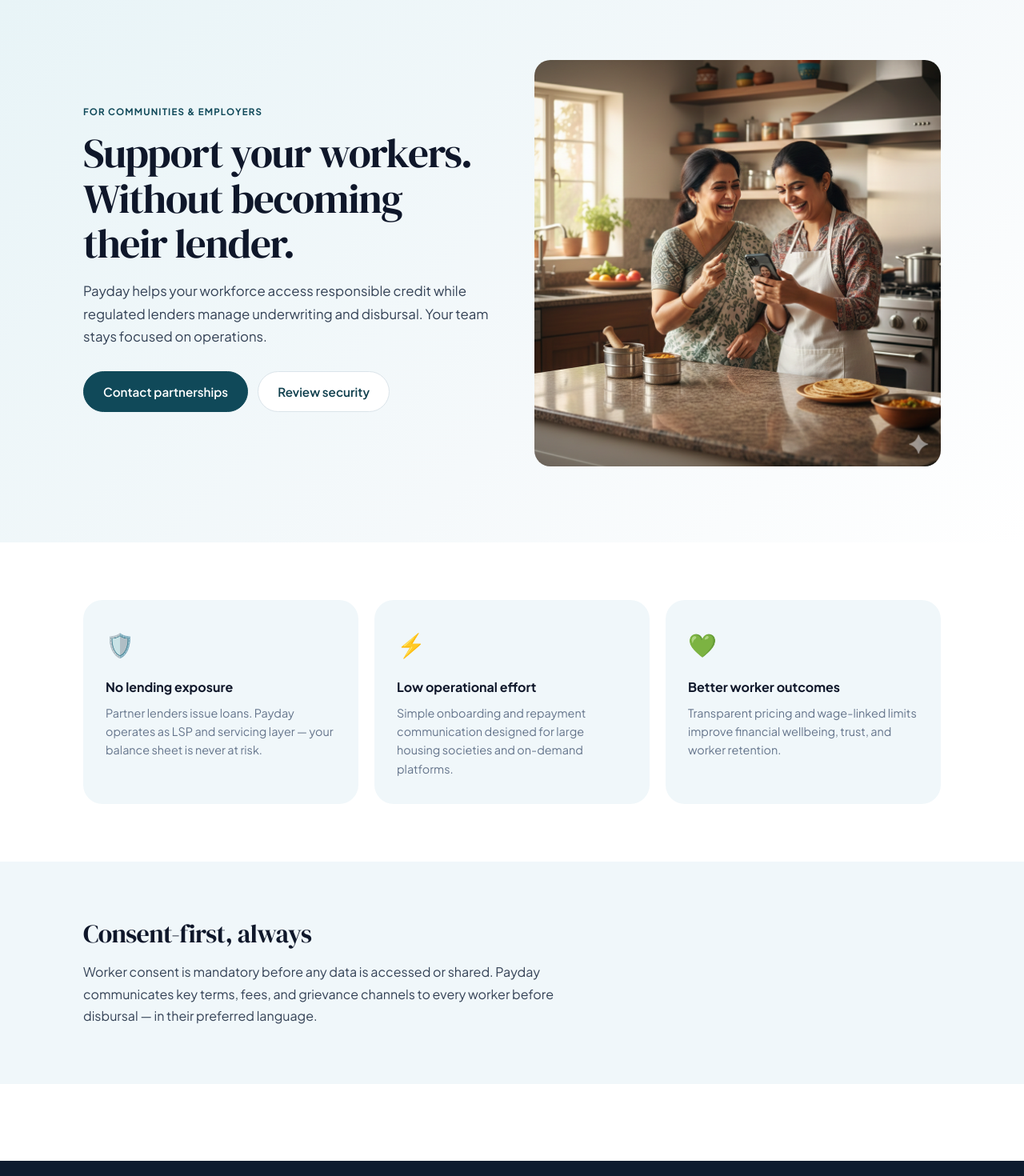
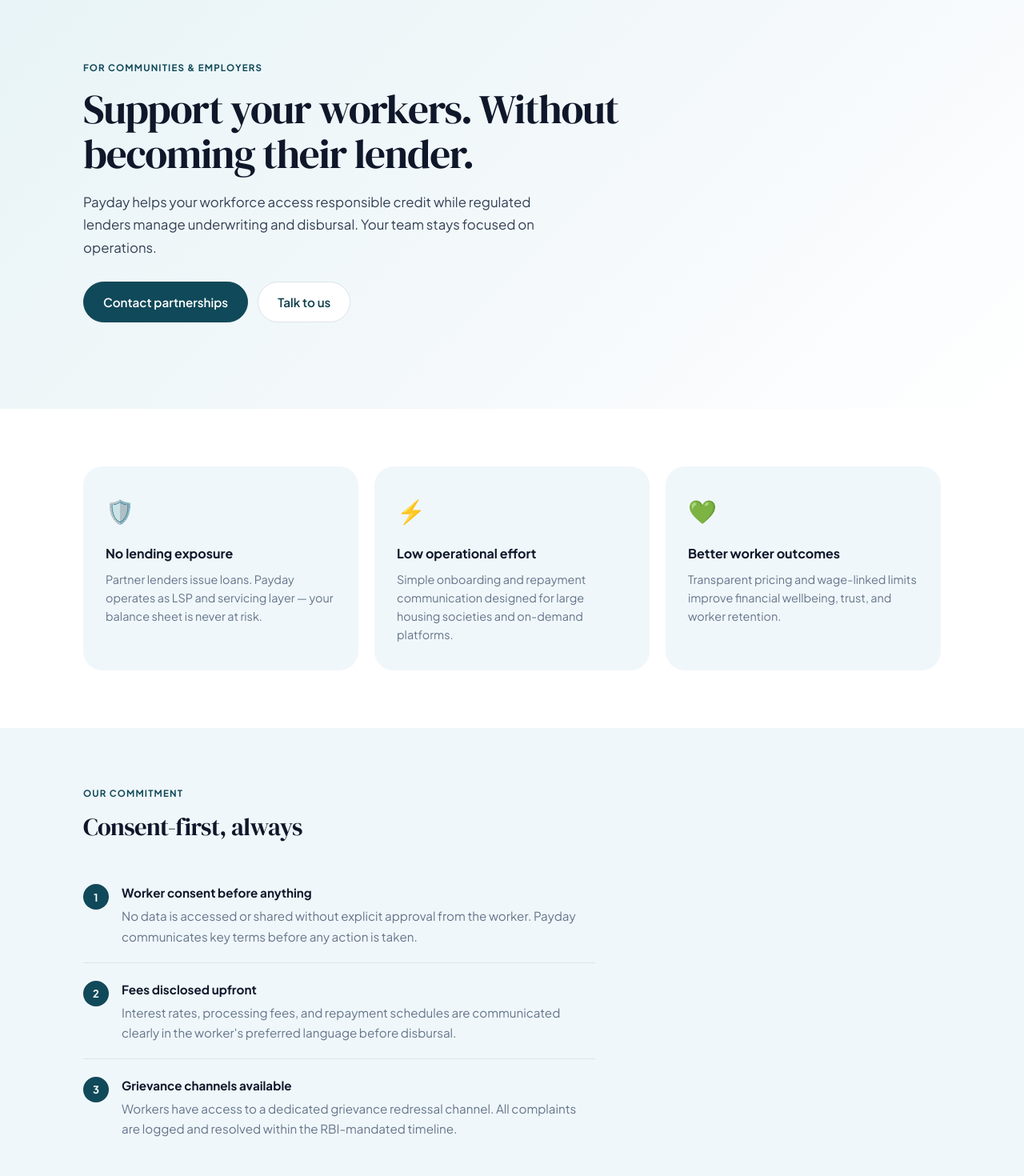
Before and after one commit to Payday-Tech/itspayday, a Next.js app: page /for-communities in a window 1280 px wide. Shown: the part 80-1550 px from the top of the page at 80% size. Built offline with nearby package versions, Linux system fonts and the light colour scheme; no server answers.

Commit message:
For Communities: remove image from hero, consistent layout

```diff
--- a/app/for-communities/page.tsx
+++ b/app/for-communities/page.tsx
@@ -1,5 +1,4 @@
 import type { Metadata } from 'next';
-import Image from 'next/image';
 import Link from 'next/link';
 
 export const metadata: Metadata = {
@@ -11,26 +10,15 @@
   return (
     <main>
       <section className="hero">
-        <div style={{ display: 'grid', gridTemplateColumns: '1fr 1fr', gap: '56px', alignItems: 'center', maxWidth: 'var(--container)' }}>
-          <div>
-            <span className="overline">For communities &amp; employers</span>
-            <h1>Support your workers. Without becoming their lender.</h1>
-            <p>Payday helps your workforce access responsible credit while regulated lenders manage underwriting and disbursal. Your team stays focused on operations.</p>
-            <div className="hero-actions">
-              <a className="button primary" href="mailto:partnerships@itspayday.in">Contact partnerships</a>
-              <Link className="button secondary" href="/security">Review security</Link>
-            </div>
-          </div>
-          <div>
-            <Image
-              src="/forcommunities.png"
-              alt="Two women in a kitchen smiling while looking at a phone"
-              width={960}
-              height={960}
-              priority
-              style={{ borderRadius: 20, width: '100%', height: 'auto' }}
-            />
-          </div>
+        <span className="overline">For communities &amp; employers</span>
+        <h1>Support your workers. Without becoming their lender.</h1>
+        <p className="hero-sub">
+          Payday helps your workforce access responsible credit while regulated lenders manage underwriting
+          and disbursal. Your team stays focused on operations.
+        </p>
+        <div className="hero-actions">
+          <a className="button primary" href="mailto:partnerships@itspayday.in">Contact partnerships</a>
+          <Link className="button secondary" href="/contact">Talk to us</Link>
         </div>
       </section>
 
@@ -55,10 +43,31 @@
       </section>
 
       <section className="section-alt" style={{ paddingTop: 72, paddingBottom: 72 }}>
-        <h2>Consent-first, always</h2>
-        <p style={{ maxWidth: 600, color: 'var(--color-ink-700)', marginBottom: 0, lineHeight: 1.7 }}>
-          Worker consent is mandatory before any data is accessed or shared. Payday communicates key terms, fees, and grievance channels to every worker before disbursal — in their preferred language.
-        </p>
+        <span className="overline">Our commitment</span>
+        <h2 className="section-title">Consent-first, always</h2>
+        <div className="steps" style={{ marginTop: 32, maxWidth: 640 }}>
+          <div className="step">
+            <span>1</span>
+            <div>
+              <strong>Worker consent before anything</strong>
+              <p className="small">No data is accessed or shared without explicit approval from the worker. Payday communicates key terms before any action is taken.</p>
+            </div>
+          </div>
+          <div className="step">
+            <span>2</span>
+            <div>
+              <strong>Fees disclosed upfront</strong>
+              <p className="small">Interest rates, processing fees, and repayment schedules are communicated clearly in the worker&apos;s preferred language before disbursal.</p>
+            </div>
+          </div>
+          <div className="step">
+            <span>3</span>
+            <div>
+              <strong>Grievance channels available</strong>
+              <p className="small">Workers have access to a dedicated grievance redressal channel. All complaints are logged and resolved within the RBI-mandated timeline.</p>
+            </div>
+          </div>
+        </div>
       </section>
     </main>
   );
```
